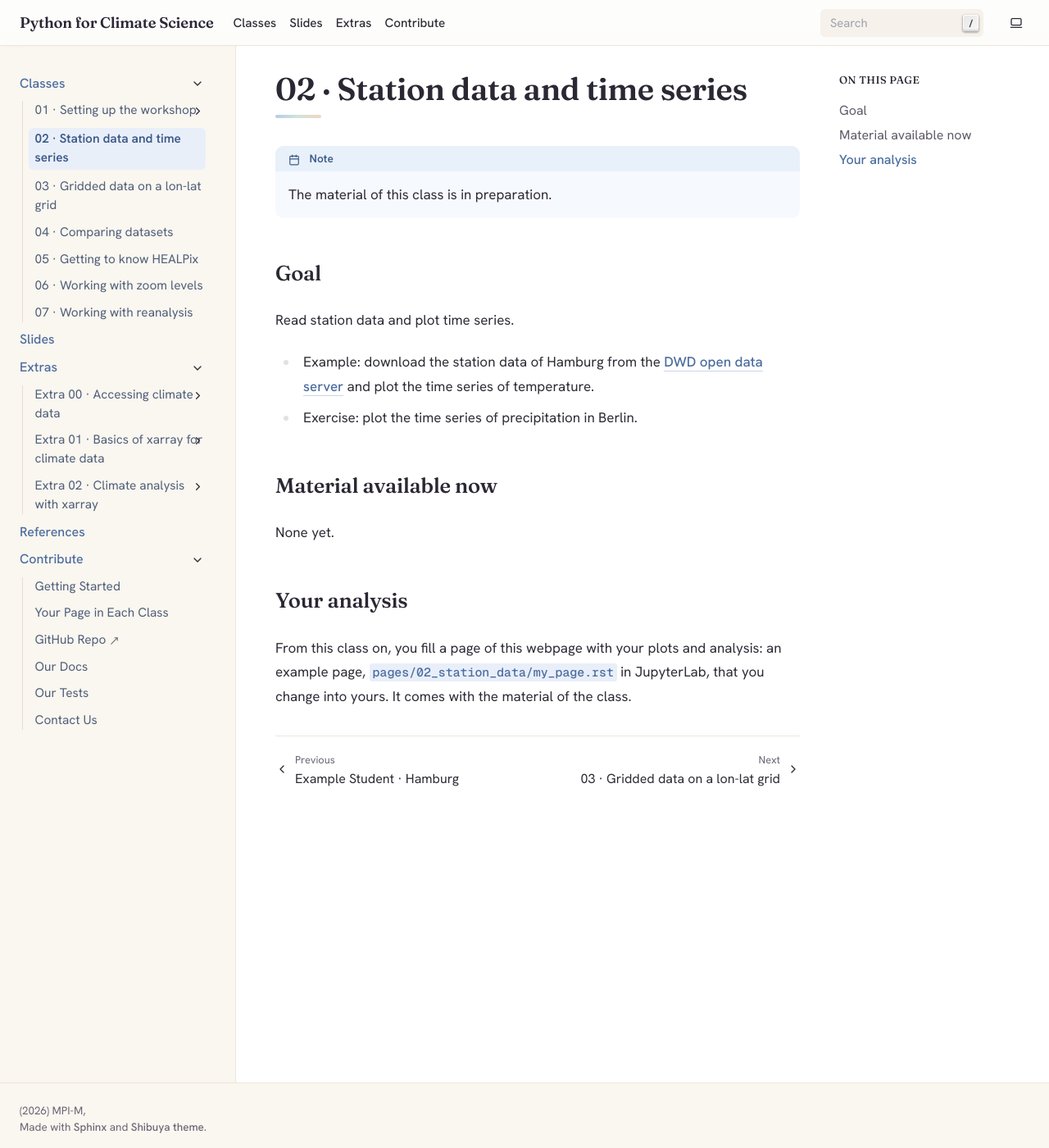
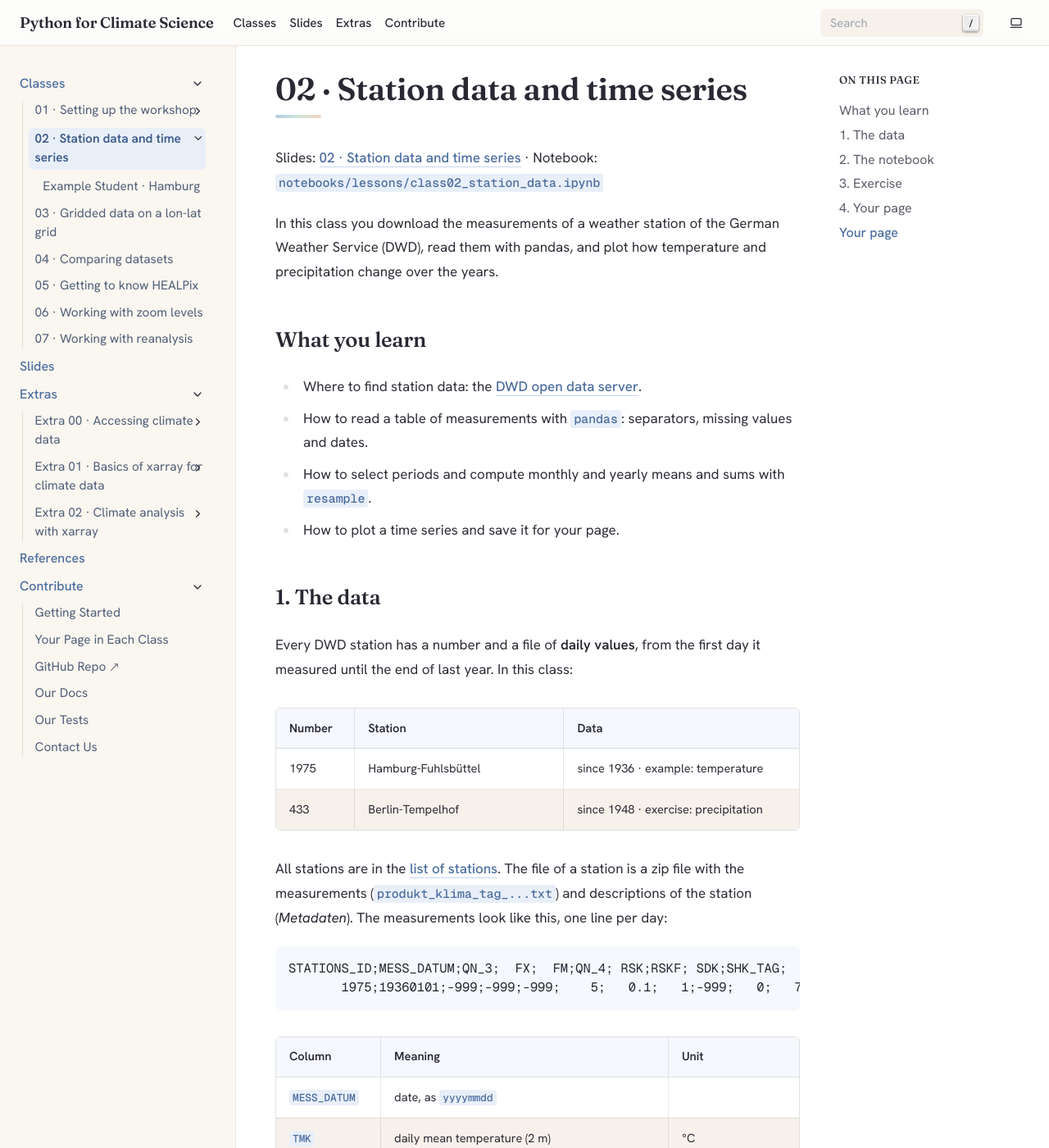
Before and after one commit to angelpeinadobravo/tuhh_python_for_climate_2026, a Sphinx documentation site: the page built from docs/source/classes/02_station_data/index.rst, in a window 1280 px wide and 1400 px high. Shown: the whole window at 82% size. Built offline with Sphinx 7.4.7, drawn with Linux system fonts in a browser that asks for light colours; some of the changed text lies outside the part shown.

Commit message:
Class 02: station data and time series
- Notebook examples/class02_station_data.ipynb for beginners: download DWD
  daily data of Hamburg-Fuhlsbüttel (1975), read it with pandas (;, spaces,
  -999), dates as index, missing values, daily/monthly/yearly temperature,
  plot saved for the student's page; exercise: Berlin-Tempelhof (433)
  precipitation with monthly and yearly sums.
- utils.download_dwd_daily: finds the station's file on the DWD server (its
  name holds the period) and downloads it once; tested offline.
- Class page, example page (Example Student · Hamburg) with the Hamburg plot
  and a placeholder for the exercise, and slides.

Co-Authored-By: Claude Opus 5.5 <noreply@anthropic.com>

```diff
--- a/docs/source/classes/02_station_data/index.rst
+++ b/docs/source/classes/02_station_data/index.rst
@@ -3,25 +3,115 @@
 02 · Station data and time series
 ================================================================================
 
-.. note::
-   The material of this class is in preparation.
+Slides: `02 · Station data and time series <../../slides/deck.html?md=class02_station_data.md>`_
+· Notebook: ``notebooks/lessons/class02_station_data.ipynb``
 
-Goal
-----
+In this class you download the measurements of a weather station of the German Weather Service (DWD),
+read them with pandas, and plot how temperature and precipitation change over the years.
 
-Read station data and plot time series.
+What you learn
+--------------
 
-- Example: download the station data of Hamburg from the `DWD open data server <https://opendata.dwd.de>`_
-  and plot the time series of temperature.
-- Exercise: plot the time series of precipitation in Berlin.
+- Where to find station data: the `DWD open data server <https://opendata.dwd.de/climate_environment/CDC/observations_germany/climate/daily/kl/>`_.
+- How to read a table of measurements with ``pandas``: separators, missing values and dates.
+- How to select periods and compute monthly and yearly means and sums with ``resample``.
+- How to plot a time series and save it for your page.
 
-Material available now
-----------------------
+1. The data
+-----------
 
-None yet.
+Every DWD station has a number and a file of **daily values**, from the first day it measured until the end
+of last year. In this class:
 
-Your analysis
--------------
+.. list-table::
+   :header-rows: 1
+   :widths: 15 40 45
 
-From this class on, you fill a page of this webpage with your plots and analysis: an example page,
-``pages/02_station_data/my_page.rst`` in JupyterLab, that you change into yours. It comes with the material of the class.
+   * - Number
+     - Station
+     - Data
+   * - 1975
+     - Hamburg-Fuhlsbüttel
+     - since 1936 · example: temperature
+   * - 433
+     - Berlin-Tempelhof
+     - since 1948 · exercise: precipitation
+
+All stations are in the `list of stations
+<https://opendata.dwd.de/climate_environment/CDC/observations_germany/climate/daily/kl/historical/KL_Tageswerte_Beschreibung_Stationen.txt>`_.
+The file of a station is a zip file with the measurements (``produkt_klima_tag_...txt``) and descriptions
+of the station (*Metadaten*). The measurements look like this, one line per day:
+
+.. code-block:: text
+
+   STATIONS_ID;MESS_DATUM;QN_3;  FX;  FM;QN_4; RSK;RSKF; SDK;SHK_TAG;  NM; VPM;  PM; TMK; UPM; TXK; TNK; TGK;eor
+          1975;19360101;-999;-999;-999;    5;   0.1;   1;-999;   0;   7.7;   8.5;  998.00;    7.3;   82.00;    8.8;    5.7;-999;eor
+
+.. list-table::
+   :header-rows: 1
+   :widths: 20 55 25
+
+   * - Column
+     - Meaning
+     - Unit
+   * - ``MESS_DATUM``
+     - date, as ``yyyymmdd``
+     -
+   * - ``TMK``
+     - daily mean temperature (2 m)
+     - °C
+   * - ``TXK``, ``TNK``
+     - daily maximum and minimum temperature (2 m)
+     - °C
+   * - ``RSK``
+     - daily precipitation
+     - mm
+   * - ``SDK``
+     - sunshine duration
+     - hours
+
+``-999`` means that there is no measurement for that day.
+
+2. The notebook
+---------------
+
+Open ``notebooks`` → ``lessons`` → ``class02_station_data.ipynb`` in JupyterLab and run it from top to
+bottom. It downloads the data once into ``notebooks/lessons/data/``, so you need internet the first time.
+
+The pandas you need, in short:
+
+.. code-block:: python
+
+   table = pd.read_csv(file, sep=";", skipinitialspace=True, na_values=[-999])   # read
+   table["date"] = pd.to_datetime(table["MESS_DATUM"].astype(str), format="%Y%m%d")
+   table = table.set_index("date")                                             # dates as row labels
+   table["TMK"]                       # one column
+   table.loc["2025", "TMK"]           # one year of it
+   table["TMK"].isna().sum()          # number of missing values
+   table["TMK"].resample("MS").mean() # monthly means; "YS" for yearly, .sum() for sums
+
+3. Exercise
+-----------
+
+Section 6 of the notebook: do the same for the **precipitation** (``RSK``) of **Berlin-Tempelhof**. Precipitation
+adds up, so use monthly and yearly **sums** instead of means. Save your plot as
+``/app/pages/02_station_data/berlin_precipitation.png``.
+
+4. Your page
+------------
+
+Your page is ready in JupyterLab: ``pages`` → ``02_station_data`` → ``my_page.rst``. The notebook saves both
+plots next to it.
+
+#. Run the notebook, including the exercise: your plots replace the example pictures.
+#. Open ``my_page.rst``, write your name, and describe each plot in two or three sentences, as the page asks.
+   Save with ``Ctrl + S``.
+#. Check it on http://localhost:8000 → *Classes → 02*, print it and **Save as PDF**, and send it to the tutor.
+
+Your page
+---------
+
+.. toctree::
+   :maxdepth: 1
+
+   /my_pages/02_station_data/my_page
--- a/docs/source/slides.rst
+++ b/docs/source/slides.rst
@@ -20,6 +20,9 @@ Classes
    * - 01
      - `Setting up the workshop <slides/deck.html?md=class01_setup.md>`_
      - :ref:`class_01`
+   * - 02
+     - `Station data and time series <slides/deck.html?md=class02_station_data.md>`_
+     - :ref:`class_02`
 
 The other :ref:`classes <classes>` get their deck together with their material.
 
```
Also changed, not shown: docs/source/classes/02_station_data/template/my_page.rst (added, +37 -0 lines), slides/class02_station_data.md (added, +148 -0 lines), docs/source/classes/02_station_data/template/berlin_precipitation.png (added), docs/source/classes/02_station_data/template/hamburg_temperature.png (added), slides/img/class02_hamburg_temperature.png (added), 3 other files.
